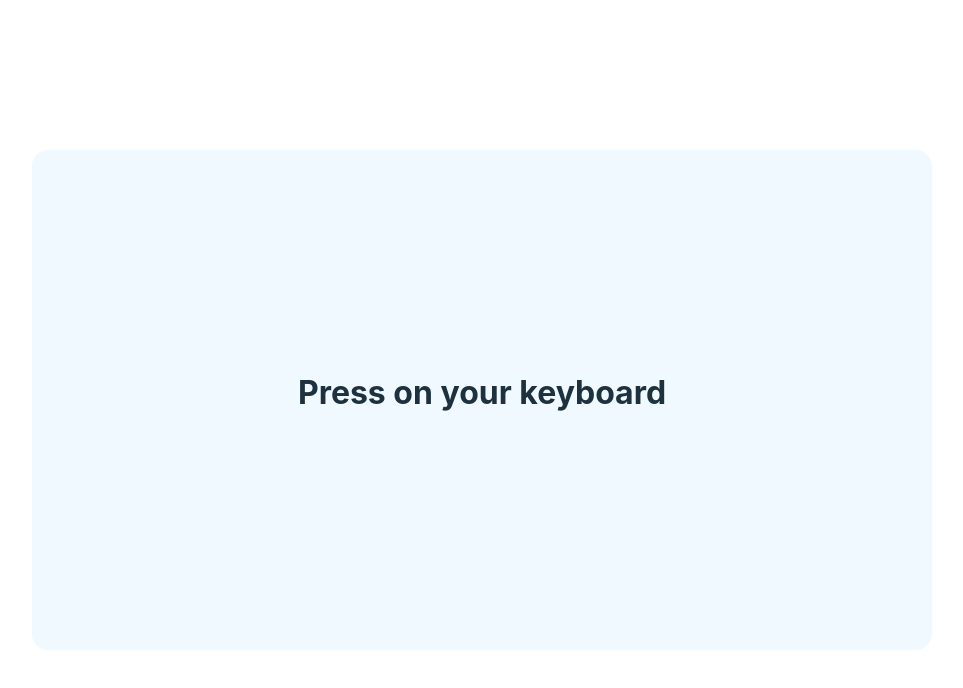
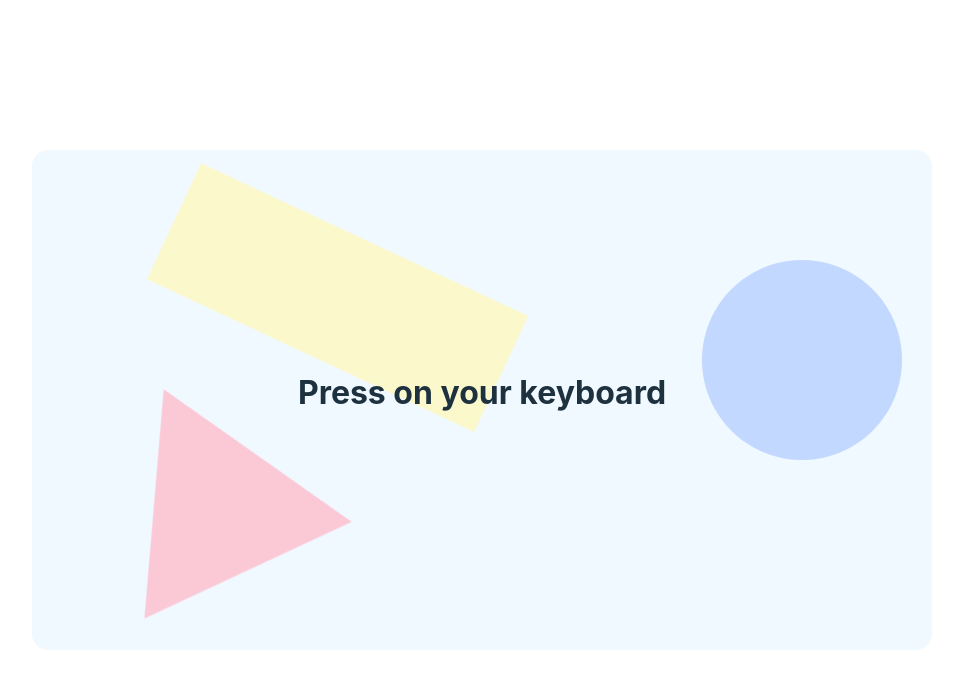
Before and after one commit to LewisAlderman/keypressed, a React (Create React App) app: page / in a window 1280 px wide. Shown: the top 688 px of the page, without its empty margins (158-1121 px from the left). Built offline with nearby package versions, Linux system fonts and the light colour scheme.

Commit message:
Using/playing with svg animation

```diff
--- a/src/App.js
+++ b/src/App.js
@@ -5,6 +5,9 @@ import useKeypress from "./hooks/useKeypress";
 
 import Toggles from "./components/Toggles";
 import List from "./components/List";
+import Polygon from "./svg/Polygon.jsx";
+import Ellipse from "./svg/Ellipse.jsx";
+import Rectangle from "./svg/Rectangle.jsx";
 
 function App() {
   const eventInfo = useKeypress();
@@ -36,6 +39,21 @@ function App() {
           <List items={toggled} event={eventInfo} />
         </div>
       )}
+
+      <div className="shapes">
+        <Polygon
+          animated={Boolean(eventInfo)}
+          className={`polygon ${eventInfo && "transitioned"}`}
+        />
+        <Ellipse
+          animated={Boolean(eventInfo)}
+          className={`ellipse ${eventInfo && "transitioned"}`}
+        />
+        <Rectangle
+          animated={Boolean(eventInfo)}
+          className={`rectangle ${eventInfo && "transitioned"}`}
+        />
+      </div>
     </div>
   );
 }
--- a/src/index.scss
+++ b/src/index.scss
@@ -33,10 +33,12 @@ body {
   padding: 1rem;
   border-radius: 1rem;
   height: 500px;
+  position: relative;
   overflow: hidden;
   display: flex;
   justify-content: center;
   align-items: center;
+  z-index: 0;
 
   .col {
     flex: 1;
@@ -89,11 +91,57 @@ body {
             }
             .value {
               font-weight: 700;
-              width: 7ch;
+              width: 9ch;
             }
           }
         }
       }
     }
   }
+
+  .shapes {
+    & > svg {
+      -webkit-backface-visibility: hidden;
+      -webkit-transform: translateZ(0) scale(1, 1);
+      transform: translateZ(0);
+      position: absolute;
+      z-index: -1;
+      transition: all 2s cubic-bezier(1, 0.25, 0.16, 0.97);
+      will-change: transform;
+      left: 50%;
+      top: 50%;
+      opacity: 0.75;
+
+      &.polygon {
+        transform: translate(-170%, -10%) rotate(-25deg);
+
+        // &.transitioned {
+        //   transform: translate(-70%, -80%) rotate(90deg);
+        // }
+      }
+
+      &.ellipse {
+        transform: translate(30%, -60%) scale(0.5);
+        width: 400px;
+        height: 400px;
+        circle {
+          cx: 200px;
+          cy: 200px;
+          r: 200px;
+        }
+
+        // &.transitioned {
+        //   transform: translate(-120%, 30%) scale(1);
+        // }
+      }
+
+      &.rectangle {
+        transform: translate(-90%, -130%) rotate(25deg);
+
+        // &.transitioned {
+        //   transform: translate(40%, -50%) rotate(234deg) scale(2);
+        // }
+      }
+    }
+  }
 }
--- /dev/null
+++ b/src/svg/Ellipse.jsx
@@ -0,0 +1,25 @@
+import React from "react";
+import { useSpring, animated as a } from "react-spring";
+
+const Ellipse = ({ animated, ...props }) => {
+  const springProps = useSpring({
+    to: {
+      transform: animated
+        ? `translate(-120%, 30%) scale(1)`
+        : `translate(30%, -60%) scale(0.5)`,
+    },
+    config: {
+      tension: 140,
+      friction: 20,
+      duration: 50,
+    },
+  });
+
+  return (
+    <a.svg style={springProps} width={200} height={200} fill="none" {...props}>
+      <circle cx={100} cy={100} r={100} fill="#B4CDFF" />
+    </a.svg>
+  );
+};
+
+export default Ellipse;
--- /dev/null
+++ b/src/svg/Polygon.jsx
@@ -0,0 +1,27 @@
+import React from "react";
+import { useSpring, animated as a } from "react-spring";
+
+const Polygon = ({ animated, ...props }) => {
+  const springProps = useSpring({
+    to: {
+      transform: animated
+        ? `translate(-110%, -80%) rotate(-150deg) scale(0.8)`
+        : `translate(-170%, -10%) rotate(-25deg) scale(1)`,
+    },
+    config: { mass: 1, tension: 150, friction: 20 },
+  });
+
+  return (
+    <a.svg
+      style={springProps}
+      width={230}
+      height={200}
+      fill="#FFB7C8"
+      {...props}
+    >
+      <path d="M115 0l114.315 199.5H.685L115 0z" fill="inherit" />
+    </a.svg>
+  );
+};
+
+export default Polygon;
--- /dev/null
+++ b/src/svg/Rectangle.jsx
@@ -0,0 +1,25 @@
+import React from "react";
+import { useSpring, animated as a } from "react-spring";
+
+const Rectangle = ({ animated, ...props }) => {
+  const springProps = useSpring({
+    to: {
+      transform: animated
+        ? `translate(40%, -50%) rotate(234deg) scale(2)`
+        : `translate(-90%, -130%) rotate(25deg) scale(1)`,
+    },
+    config: {
+      tension: 300,
+      friction: 25,
+      mass: 0.7,
+    },
+  });
+
+  return (
+    <a.svg style={springProps} width={361} height={128} fill="none" {...props}>
+      <path fill="#FFF8BB" d="M0 0h361v128H0z" />
+    </a.svg>
+  );
+};
+
+export default Rectangle;
```
